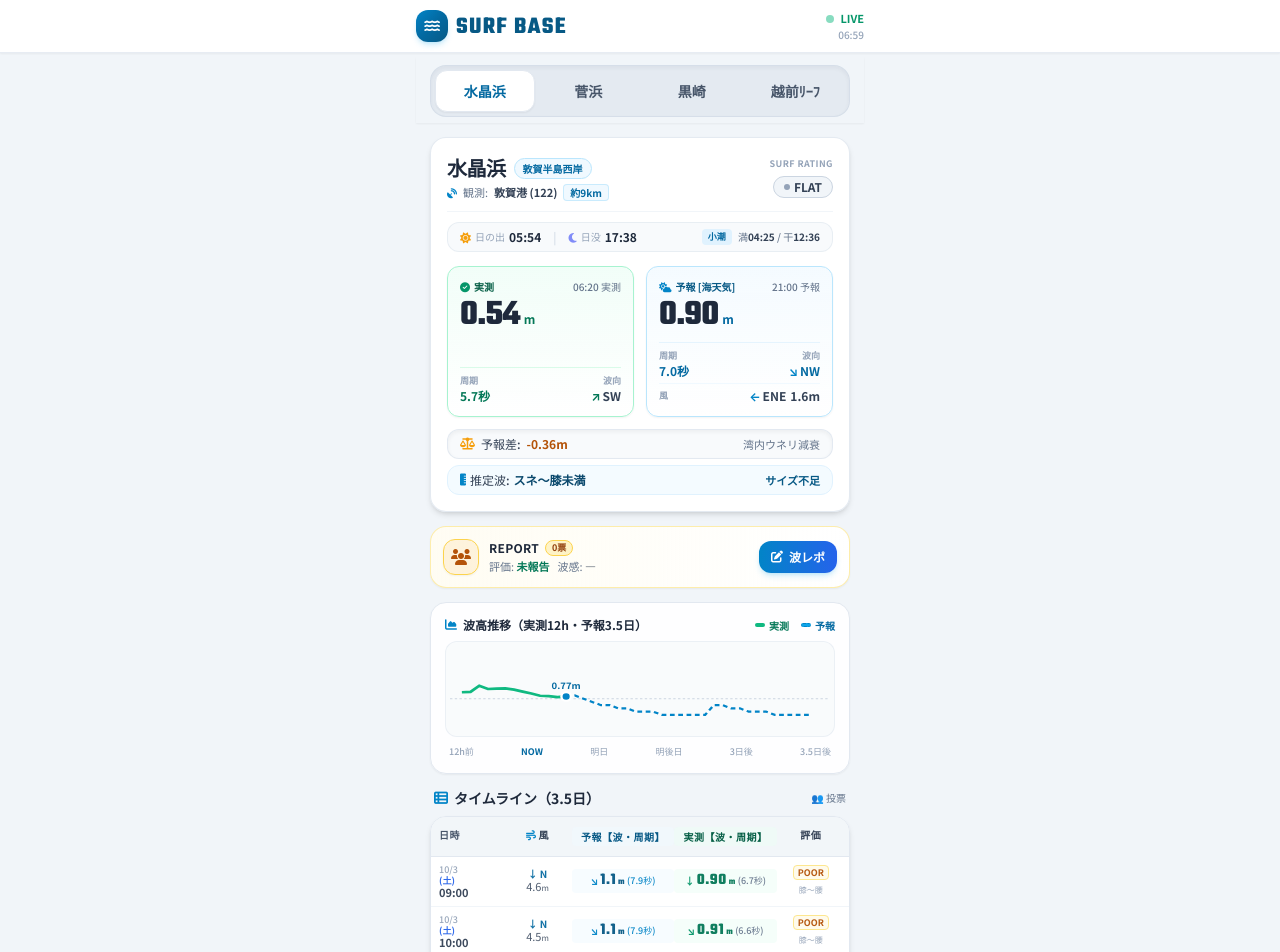
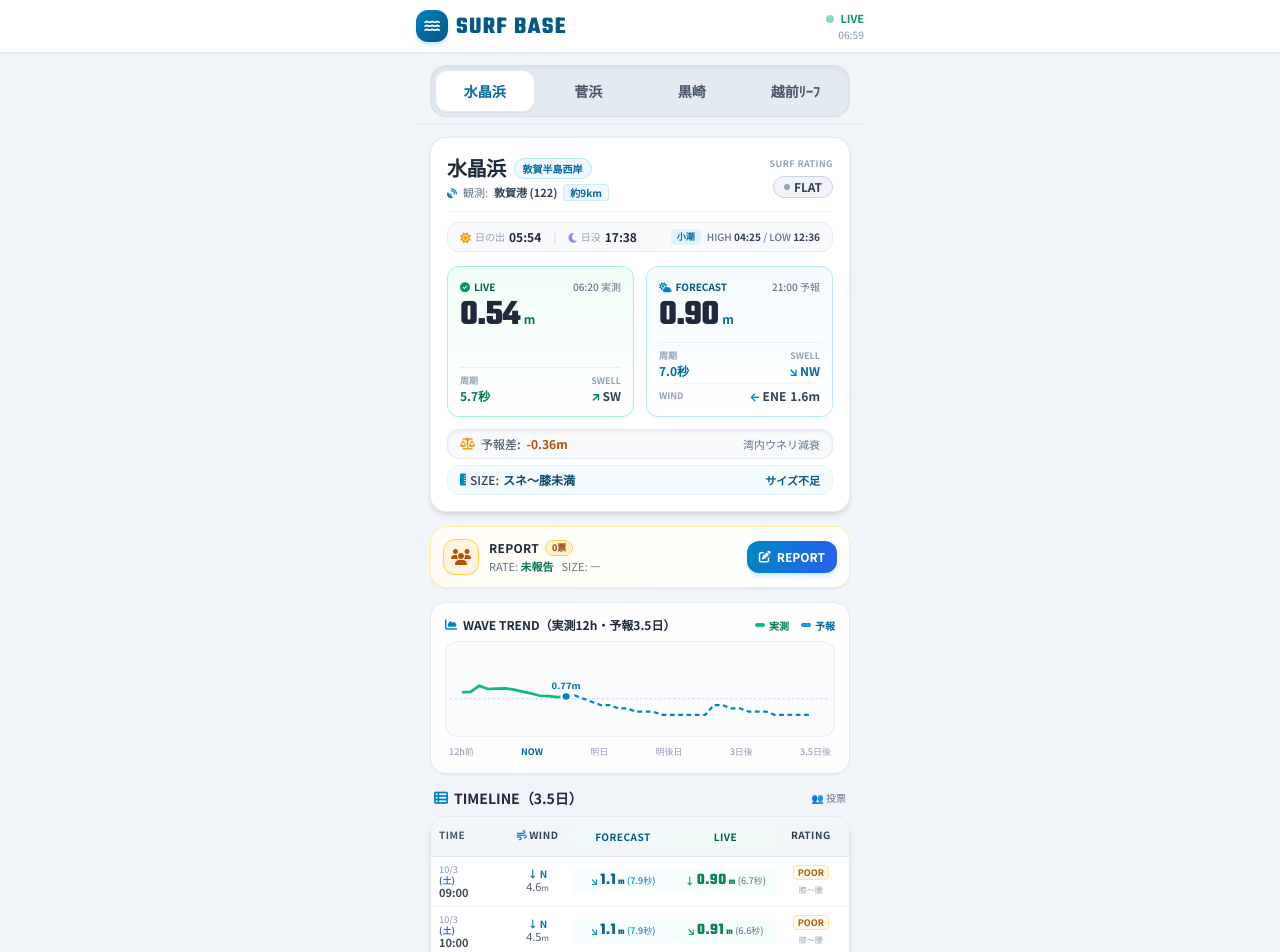
Before and after one commit to dmmiea/surf-base, a plain HTML site: page index.html in a window 1280 px wide. Shown: the top 952 px of the page. Drawn offline with nearby package versions, Linux system fonts and the light colour scheme.

Commit message:
style: 各種表示ラベルを洗練された英語表記へ変更（Admin, HIGH/LOW, LIVE, FORECAST, SWELL, WIND, SIZE, RATE, REPORT, WAVE TREND, TIMELINE）

```diff
--- a/index.html
+++ b/index.html
@@ -131,7 +131,7 @@
 
         <div class="flex items-center space-x-1.5 text-right">
           <span id="tideNameBadge" class="text-[9px] bg-sky-100 text-sky-700 font-bold px-1.5 py-0.2 rounded">中潮</span>
-          <span class="text-[10px] text-slate-500 font-medium">満<strong id="tideHigh" class="text-slate-700">03:34</strong> / 干<strong id="tideLow" class="text-slate-700">10:47</strong></span>
+          <span class="text-[10px] text-slate-500 font-medium">HIGH <strong id="tideHigh" class="text-slate-700">03:34</strong> / LOW <strong id="tideLow" class="text-slate-700">10:47</strong></span>
         </div>
       </div>
 
@@ -143,7 +143,7 @@
           <div>
             <div class="flex items-center justify-between mb-1">
               <span class="text-[10px] font-bold text-emerald-800 flex items-center gap-1">
-                <i class="fa-solid fa-circle-check text-emerald-600"></i> 実測
+                <i class="fa-solid fa-circle-check text-emerald-600"></i> LIVE
               </span>
               <span id="heroRealTime" class="text-[10px] text-slate-500 font-medium">22:00</span>
             </div>
@@ -160,7 +160,7 @@
               <strong id="heroRealPeriod" class="text-emerald-700 font-bold text-xs">5.2秒</strong>
             </div>
             <div class="text-right">
-              <span class="text-slate-400 block text-[9px] uppercase font-bold">波向</span>
+              <span class="text-slate-400 block text-[9px] uppercase font-bold">SWELL</span>
               <strong class="text-slate-700 font-bold text-xs flex items-center justify-end gap-0.5">
                 <span id="heroRealDirArrow" class="inline-block text-emerald-700"></span>
                 <span id="heroRealDir">NW</span>
@@ -174,7 +174,7 @@
           <div>
             <div class="flex items-center justify-between mb-1">
               <span class="text-[10px] font-bold text-sky-800 flex items-center gap-1">
-                <i class="fa-solid fa-cloud-sun text-sky-600"></i> 予報 [海天気]
+                <i class="fa-solid fa-cloud-sun text-sky-600"></i> FORECAST
               </span>
               <span id="heroForecastTime" class="text-[10px] text-slate-500 font-medium">21:00</span>
             </div>
@@ -192,7 +192,7 @@
                 <strong id="heroForecastPeriod" class="text-sky-700 font-bold text-xs">5.5秒</strong>
               </div>
               <div class="text-right">
-                <span class="text-slate-400 block text-[9px] uppercase font-bold">波向</span>
+                <span class="text-slate-400 block text-[9px] uppercase font-bold">SWELL</span>
                 <strong class="text-sky-700 font-bold text-xs flex items-center justify-end gap-0.5">
                   <span id="heroForecastWaveDirArrow" class="inline-block text-sky-600"></span>
                   <span id="heroForecastWaveDir">NNW</span>
@@ -200,7 +200,7 @@
               </div>
             </div>
             <div class="flex items-center justify-between text-[10px] pt-1 border-t border-sky-50">
-              <span class="text-slate-400 font-bold text-[9px]">風</span>
+              <span class="text-slate-400 font-bold text-[9px]">WIND</span>
               <strong class="text-slate-700 font-bold text-xs flex items-center justify-end gap-0.5 whitespace-nowrap">
                 <span id="heroWindDirArrow" class="inline-block text-sky-600"></span>
                 <span id="heroWindDir">E</span>
@@ -225,7 +225,7 @@
         <div class="py-1.5 px-3 rounded-xl bg-sky-50/70 border border-sky-100 flex items-center justify-between text-xs">
           <span class="text-slate-700 font-medium flex items-center gap-1">
             <i class="fa-solid fa-ruler-vertical text-sky-600"></i>
-            推定波: <strong id="waveSizeEstimate" class="text-sky-900 font-bold">腰〜胸</strong>
+            SIZE: <strong id="waveSizeEstimate" class="text-sky-900 font-bold">腰〜胸</strong>
           </span>
           <span id="conditionReason" class="text-[11px] text-sky-800 font-semibold">オフショア＆好周期</span>
         </div>
@@ -244,15 +244,15 @@
             <span id="reportCountBadge" class="text-[9px] bg-amber-100 text-amber-800 font-bold px-1.5 py-0.2 rounded-full border border-amber-300">2票</span>
           </div>
           <div class="text-[11px] text-slate-500 mt-0.5 flex items-center gap-2">
-            <span>評価: <strong id="userAvgRate" class="text-emerald-700 font-black">GOOD</strong></span>
-            <span>波感: <strong id="userAvgSize" class="text-slate-700 font-bold">腹〜胸</strong></span>
+            <span>RATE: <strong id="userAvgRate" class="text-emerald-700 font-black">GOOD</strong></span>
+            <span>SIZE: <strong id="userAvgSize" class="text-slate-700 font-bold">腹〜胸</strong></span>
           </div>
         </div>
       </div>
 
       <button onclick="openReportModal()" class="py-2 px-3 rounded-xl bg-gradient-to-r from-sky-600 to-blue-600 text-white font-bold text-xs shadow-md shadow-sky-500/20 active:scale-95 transition flex items-center gap-1.5">
         <i class="fa-solid fa-pen-to-square"></i>
-        <span>波レポ</span>
+        <span>REPORT</span>
       </button>
     </div>
 
@@ -261,7 +261,7 @@
       <div class="flex items-center justify-between">
         <h3 class="font-bold text-xs text-slate-800 flex items-center gap-1.5">
           <i class="fa-solid fa-chart-area text-sky-600"></i>
-          波高推移（実測12h・予報3.5日）
+          WAVE TREND（実測12h・予報3.5日）
         </h3>
         <div class="flex items-center space-x-3 text-[10px]">
           <span class="flex items-center gap-1 text-emerald-700 font-semibold">
@@ -292,18 +292,18 @@
       <div class="flex items-center justify-between px-1">
         <h3 class="font-bold text-sm text-slate-800 flex items-center gap-1.5">
           <i class="fa-solid fa-table-list text-sky-600"></i>
-          タイムライン（3.5日）
+          TIMELINE（3.5日）
         </h3>
         <span class="text-[10px] text-slate-500 font-medium">👥 投票</span>
       </div>
 
       <div class="glass-card rounded-2xl overflow-hidden border border-slate-200 shadow-md">
         <div class="grid grid-cols-12 text-center text-[10px] font-bold text-slate-600 bg-slate-100/90 py-2.5 px-1 border-b border-slate-200 tracking-wider">
-          <div class="col-span-2 text-left pl-1">日時</div>
-          <div class="col-span-2 text-slate-700"><i class="fa-solid fa-wind mr-0.5 text-sky-600"></i>風</div>
-          <div class="col-span-3 text-sky-800 bg-sky-50/50 py-0.5 rounded">予報【波・周期】</div>
-          <div class="col-span-3 text-emerald-800 bg-emerald-50/50 py-0.5 rounded">実測【波・周期】</div>
-          <div class="col-span-2 text-slate-700">評価</div>
+          <div class="col-span-2 text-left pl-1">TIME</div>
+          <div class="col-span-2 text-slate-700"><i class="fa-solid fa-wind mr-0.5 text-sky-600"></i>WIND</div>
+          <div class="col-span-3 text-sky-800 bg-sky-50/50 py-0.5 rounded">FORECAST</div>
+          <div class="col-span-3 text-emerald-800 bg-emerald-50/50 py-0.5 rounded">LIVE</div>
+          <div class="col-span-2 text-slate-700">RATING</div>
         </div>
 
         <div id="timelineList" class="divide-y divide-slate-100 max-h-[440px] overflow-y-auto hide-scrollbar text-xs">
@@ -354,7 +354,7 @@
     <footer class="pt-6 pb-4 text-center">
       <a href="admin.html" class="text-[10px] text-slate-300 hover:text-slate-500 font-medium inline-flex items-center gap-1 transition">
         <i class="fa-solid fa-lock text-[9px]"></i>
-        <span>管理者設定</span>
+        <span>Admin</span>
       </a>
     </footer>
 
```
